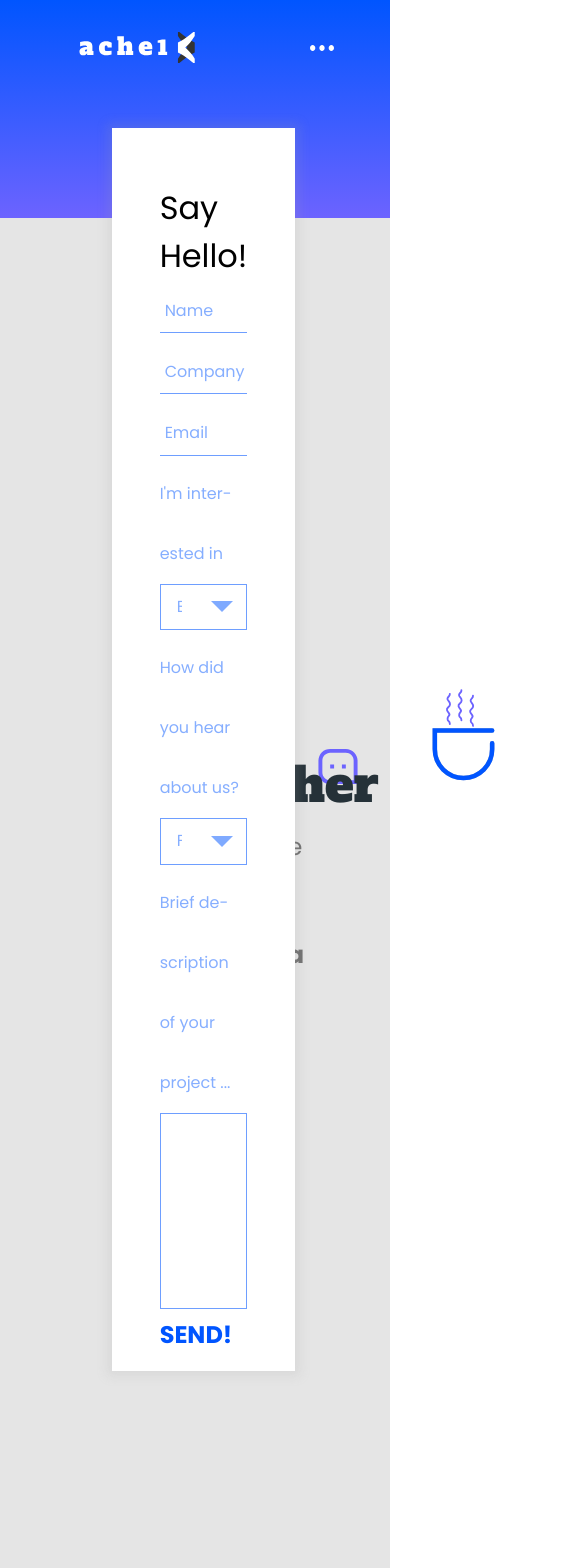
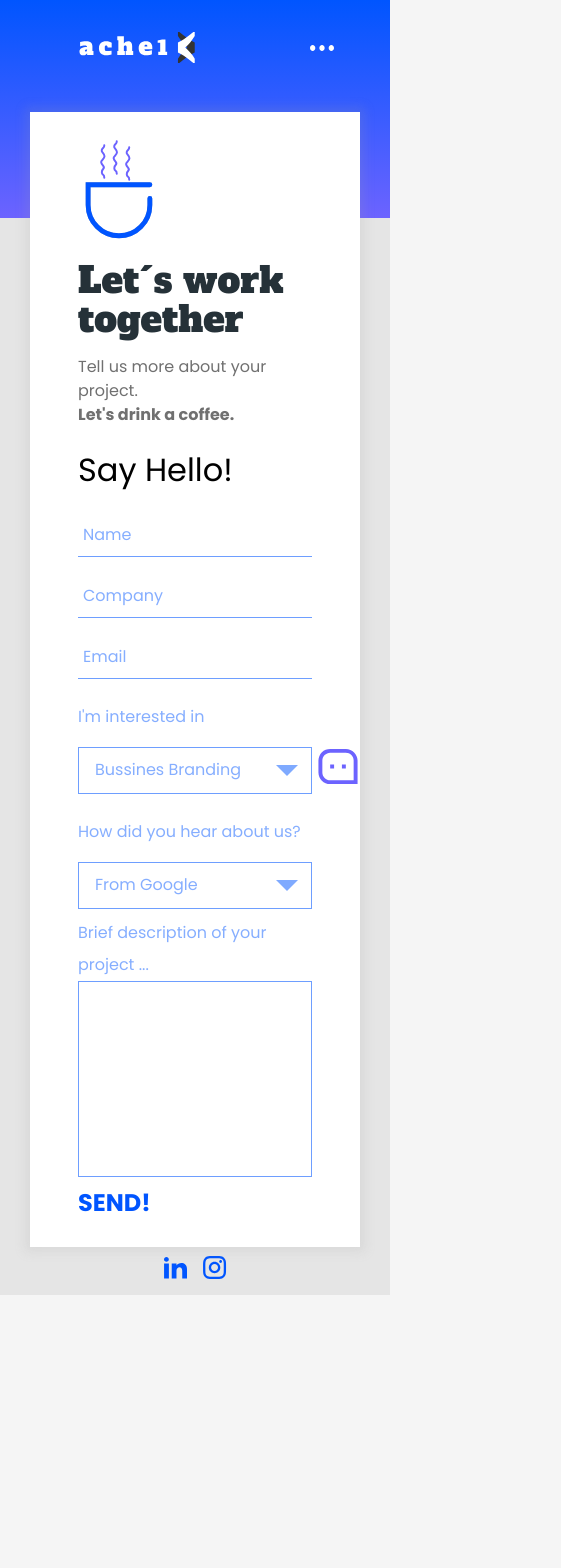
Before and after one commit to AlejandroM12/ache1, a React (Create React App) app: page /contact in a window 390 px wide. Shown: the top 1568 px of the page, 561 px wide, since content can reach past the window. After the commit the page ends 1295 px from the top, so only its background shows below. Built offline with nearby package versions, Linux system fonts and the light colour scheme.

Commit message:
Added mobile contact

```diff
--- /dev/null
+++ b/src/components/FormMobile.jsx
@@ -0,0 +1,177 @@
+import { useState, useEffect } from "react";
+import Lottie from "lottie-react";
+import emailjs from "@emailjs/browser";
+import animationCoffe from "../assets/lotties/coffee-contact.json";
+
+const FormMobile = () => {
+  const [status, setStatus] = useState("");
+  const [values, setValues] = useState({
+    name: "",
+    company: "",
+    email: "",
+    interestedIn: "",
+    aboutUs: "",
+    message: "",
+  });
+  console.log(values);
+  const handleSubmit = (e) => {
+    e.preventDefault();
+    emailjs
+      .send("service_u1tfsgl", "template_9es16h5", values, "cuWvUKETrKkWLF3Db")
+      .then(
+        (response) => {
+          console.log("SUCCESS!", response);
+          setValues({
+            name: "",
+            company: "",
+            email: "",
+            interestedIn: "",
+            aboutUs: "",
+            message: "",
+          });
+          setStatus("SUCCESS");
+        },
+        (error) => {
+          console.log("FAILED!", error);
+        }
+      );
+  };
+  const handleChange = (e) => {
+    setValues({ ...values, [e.target.name]: e.target.value });
+  };
+  useEffect(() => {
+    if (status === "SUCCESS") {
+      setTimeout(() => {
+        setStatus("");
+      }, 3000);
+    }
+  }, [status]);
+  //   const renderAlert = () => (
+  //     <div className="submit-alert">
+  //       <p>Your message submitted successfully</p>
+  //     </div>
+  //   );
+  return (
+    <form className="form" onSubmit={handleSubmit}>
+      {status}
+      <div className="form-container">
+        <div className="contact-content-right">
+          <div className="contact-lottie-right">
+            <Lottie animationData={animationCoffe} />
+          </div>
+          <h3 className="contact-title-right">
+            Let´s work <br /> together
+          </h3>
+
+          <p className="contact-description-right">
+            Tell us more about your project.
+          </p>
+          <p className="contact-description-right">
+            <span>Let's drink a coffee.</span>
+          </p>
+        </div>
+        <h2 className="form-title">Say Hello!</h2>
+        <div className="form-group-container">
+          <div className="form-group">
+            <input
+              onChange={handleChange}
+              type="text"
+              name="name"
+              value={values.name}
+              className="form-input"
+              placeholder=" "
+            />
+            <label className="form-label" htmlFor="name">
+              Name
+            </label>
+            <span className="form-line"></span>
+          </div>
+          <div className="form-group">
+            <input
+              onChange={handleChange}
+              type="text"
+              name="company"
+              value={values.company}
+              className="form-input"
+              placeholder=" "
+            />
+            <label className="form-label" htmlFor="company">
+              Company
+            </label>
+            <span className="form-line"></span>
+          </div>
+          <div className="form-group">
+            <input
+              onChange={handleChange}
+              type="text"
+              name="email"
+              value={values.email}
+              className="form-input"
+              placeholder=" "
+            />
+            <label className="form-label" htmlFor="email">
+              Email
+            </label>
+            <span className="form-line"></span>
+          </div>
+        </div>
+        <div className="form-group-select">
+          <label className="form-label-select">I'm interested in</label>
+          <select
+            onChange={handleChange}
+            value={values.interestedIn}
+            name="interestedIn"
+            className="form-select"
+          >
+            <option value="interestedIn" className="form-label-option">
+              Bussines Branding
+            </option>
+            <option value="prueba1" className="form-label-option">
+              Prueba 1
+            </option>
+            <option value="prueba2" className="form-label-option">
+              Prueba 2
+            </option>
+          </select>
+        </div>
+        <div className="form-group-select">
+          <label className="form-label-select">
+            How did you hear about us?
+          </label>
+          <select
+            onChange={handleChange}
+            value={values.aboutUs}
+            name="aboutUs"
+            className="form-select"
+          >
+            <option value="aboutUs" className="form-label-option">
+              From Google
+            </option>
+            <option value="prueba1" className="form-label-option">
+              Prueba 1
+            </option>
+            <option value="prueba2" className="form-label-option">
+              Prueba 2
+            </option>
+          </select>
+        </div>
+        <div className="form-group-textarea">
+          <label className="form-label-textarea" htmlFor="message">
+            Brief description of your project ...
+          </label>
+          <textarea
+            onChange={handleChange}
+            name="message"
+            value={values.message}
+            cols="30"
+            rows="7"
+          ></textarea>
+        </div>
+        <button className="form-submit" type="submit">
+          SEND!
+        </button>
+      </div>
+    </form>
+  );
+};
+export default FormMobile;
--- a/src/index.scss
+++ b/src/index.scss
@@ -32,3 +32,4 @@
 @import "./scss/components/modalApp";
 @import "./scss/components/modalUx";
 @import "./scss/components/contentRightAbout";
+@import "./scss/components/formMobile";
--- a/src/pages/contact/Contact.jsx
+++ b/src/pages/contact/Contact.jsx
@@ -1,4 +1,5 @@
 import { Link } from "react-router-dom";
+import { useViewport } from "../../context/viewportContext";
 import Lottie from "lottie-react";
 import ContainerSection from "../../layout/ContainerSection";
 import ContainerHeaderSection from "../../components/ContainerHeaderSection";
@@ -10,12 +11,17 @@ import Form from "../../components/Form";
 import animationCoffe from "../../assets/lotties/coffee-contact.json";
 import logoWhite from "../../assets/Icons/logo-white.svg";
 import LogoHome from "../../components/LogoHome";
+import FormMobile from "../../components/FormMobile";
+import linkedinIcon from "../../assets/Icons/linkedin-blue.svg";
+import instagramIcon from "../../assets/Icons/instagram-blue.svg";
 
 const Contact = () => {
-  return (
+  const { width } = useViewport();
+  const breakpoint = 421;
+  return width > breakpoint ? (
     <ContainerSection>
       <ContainerHeaderSection>
-      <LogoHome logo={logoWhite}/>
+        <LogoHome logo={logoWhite} />
         <Navbar />
       </ContainerHeaderSection>
       <Link to="/" className="icon-contact">
@@ -26,15 +32,43 @@ const Contact = () => {
       </ContainerLeftSection>
       <ContainerRightSection>
         <div className="contact-content-right">
-            <h3 className="contact-title-right">Let´s work <br /> together</h3>
-            <div className="contact-lottie-right">
-                <Lottie animationData={animationCoffe}/>
-            </div>
-            <p className="contact-description-right">Tell us more about your project.
-            </p>
-            <p className="contact-description-right"><span>Let's drink a coffee.</span></p>
+          <h3 className="contact-title-right">
+            Let´s work <br /> together
+          </h3>
+          <div className="contact-lottie-right">
+            <Lottie animationData={animationCoffe} />
+          </div>
+          <p className="contact-description-right">
+            Tell us more about your project.
+          </p>
+          <p className="contact-description-right">
+            <span>Let's drink a coffee.</span>
+          </p>
         </div>
       </ContainerRightSection>
+    </ContainerSection>
+  ) : (
+    <ContainerSection>
+      <ContainerHeaderSection>
+        <LogoHome logo={logoWhite} />
+        <Navbar />
+      </ContainerHeaderSection>
+      <Link to="/" className="icon-contact">
+        <Icon size={45} color="#6C63FF" fill="#6C63FF" />
+      </Link>
+      <FormMobile />
+      <div className="social-media-container-mobile-contact">
+        <li>
+          <Link to="/" className="social-media-mobile-contact">
+            <img src={linkedinIcon} alt="linkedin icon" />
+          </Link>
+        </li>
+        <li>
+          <Link to="/" className="social-media-mobile-contact">
+            <img src={instagramIcon} alt="instagram icon" />
+          </Link>
+        </li>
+      </div>
     </ContainerSection>
   );
 };
--- a/src/scss/base/_base.scss
+++ b/src/scss/base/_base.scss
@@ -6,6 +6,7 @@ body {
 body {
   scroll-behavior: smooth;
   overflow: hidden;
+  background: $background-container-grays;
 }
 
 .btn {
@@ -23,7 +24,7 @@ body {
   cursor: pointer;
   position: relative;
 }
-@media only screen and (min-width: 0px) and (max-width: 420px) {
+@media only screen and (min-width: 0px) and (max-width: 421px) {
   body{
     overflow:unset;
   }
--- /dev/null
+++ b/src/scss/components/_formMobile.scss
@@ -0,0 +1,65 @@
+@media only screen and (min-width: 0px) and (max-width: 420px) {
+    .form{
+        width: 100%;
+        min-height: 100vh;
+
+        padding: 0rem 3rem 1rem 3rem;
+        max-width: 330px;
+        transform: none;
+        margin:7rem 0rem 3rem 0rem;
+        .form-container{
+            margin: 0 auto;
+            .contact-content-right{
+                display: flex;
+                align-items: flex-start;
+                justify-content: flex-start;
+                margin: 0 auto;
+                padding: 0rem 1.5rem 0rem 0rem;
+                .contact-lottie-right{
+                    position: relative;
+                    transform: translate(-4rem);
+                }
+                .contact-title-right{
+                    font-size: 2.25rem;
+                    line-height: 2.438rem;
+                }
+                .contact-description-right{
+                    font-size: 1rem;
+                    line-height: 1.5rem;
+                }
+            }
+            .form-title{
+                font-size: 2rem;
+                line-height: 4.313rem;
+            }
+            .form-group-container{
+                .form-group{
+                    .form-input{
+                        font-size: 1rem;
+                    }
+                    .form-label{
+                        font-size: 1rem;
+                    }
+                }
+            }
+            .form-submit{
+                font-size: 1.5rem;
+                line-height: 2.25rem;
+            }
+            .form-group-textarea{
+                .form-label-textarea{
+                    line-height: 2rem;
+                }
+            }
+        }
+
+    }
+    .social-media-container-mobile-contact{
+        position: absolute;
+        gap: 1rem;
+        bottom: 1rem;
+        display: flex;
+        align-items: center;
+
+    }
+}
--- a/src/scss/components/_iconContact.scss
+++ b/src/scss/components/_iconContact.scss
@@ -4,6 +4,7 @@
     height: 45px;
     right: 5rem;
     bottom: 5rem;
+    z-index: 100
   }
   @media only screen and (min-width: 0px) and (max-width: 420px) {
     .icon-contact {
--- a/src/scss/layout/_container.scss
+++ b/src/scss/layout/_container.scss
@@ -21,7 +21,7 @@
 }
 
 .leftside {
-  background: $white;
+  background: $background-container-grays;
 }
 
 .rightside {
--- a/src/scss/layout/_containerModal.scss
+++ b/src/scss/layout/_containerModal.scss
@@ -21,7 +21,7 @@
   top: 0;
   width: 100%;
   height: 100%;
-  background-color: $white;
+  background-color: $background-container-grays;
   display: flex;
   flex-wrap: wrap;
   align-items: stretch;
```
Also changed, not shown: src/assets/Icons/instagram-blue.svg (added), src/assets/Icons/linkedin-blue.svg (added).
